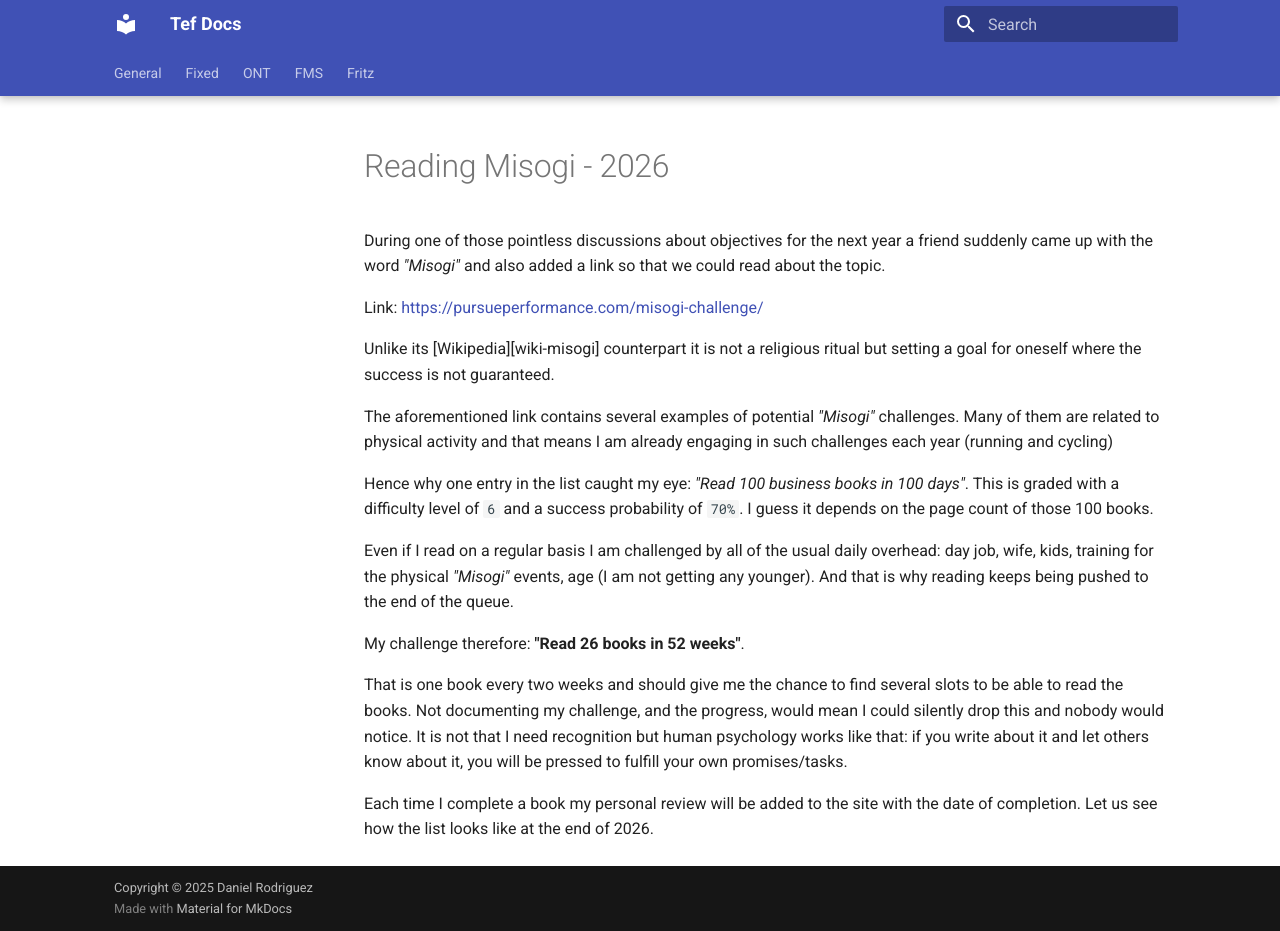
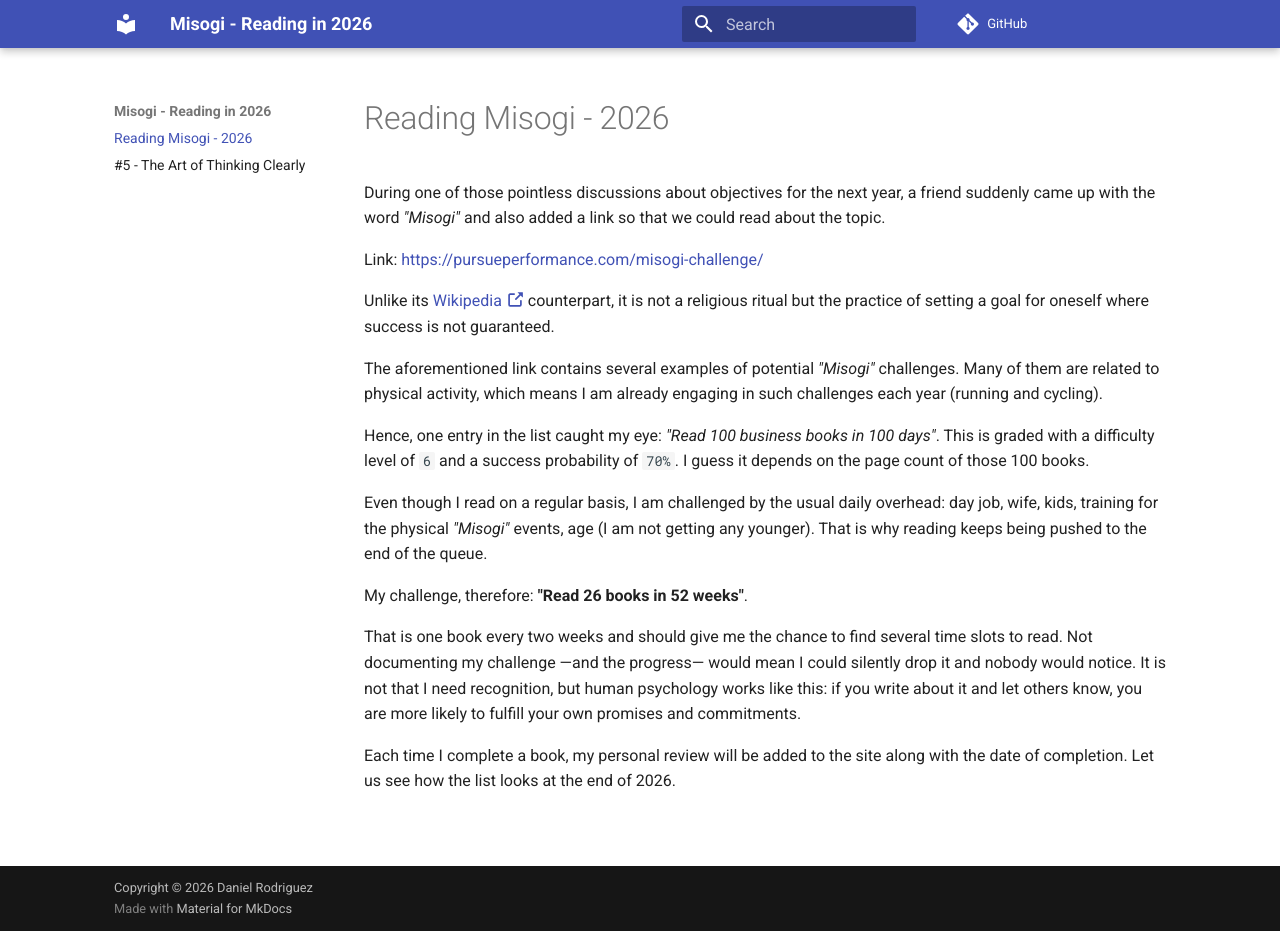
Before and after one commit to mementum/misogi-reading-2026, an MkDocs documentation site: the page built from docs/index.md, in a window 1280 px wide and 931 px high. Built offline with MkDocs 1.6.1 and Material for MkDocs 9.7.7, drawn with Linux system fonts in a browser that asks for light colours; comment, search, counter and statistics services are not loaded.

Commit message:
Some corrections/improvements to project
Book #5 (from notes) added

```diff
--- a/docs/index.md
+++ b/docs/index.md
@@ -1,33 +1,21 @@
 # Reading Misogi - 2026
 
-During one of those pointless discussions about objectives for the next year a friend
-suddenly came up with the word *"Misogi"* and also added a link so that we could read
-about the topic.
+During one of those pointless discussions about objectives for the next year, a friend suddenly came up with the word *"Misogi"* and also added a link so that we could read about the topic.
 
 Link: <https://pursueperformance.com/misogi-challenge/>
 
-Unlike its [Wikipedia][wiki-misogi] counterpart it is not a religious ritual but setting
-a goal for oneself where the success is not guaranteed.
+Unlike its [Wikipedia :octicons-link-external-16:][wiki-misogi]{:target=_blank} counterpart, it is not a religious ritual but the practice of setting a goal for oneself where success is not guaranteed.
 
-The aforementioned link contains several examples of potential *"Misogi"* challenges.
-Many of them are related to physical activity and that means I am already engaging in
-such challenges each year (running and cycling)
+[wiki-misogi]: https://en.wikipedia.org/wiki/Misogi
 
-Hence why one entry in the list caught my eye: *"Read 100 business books in 100 days"*.
-This is graded with a difficulty level of `6` and a success probability of `70%`. I guess
-it depends on the page count of those 100 books.
+The aforementioned link contains several examples of potential *"Misogi"* challenges. Many of them are related to physical activity, which means I am already engaging in such challenges each year (running and cycling).
 
-Even if I read on a regular basis I am challenged by all of the usual daily overhead: day
-job, wife, kids, training for the physical *"Misogi"* events, age (I am not getting any
-younger). And that is why reading keeps being pushed to the end of the queue.
+Hence, one entry in the list caught my eye: *"Read 100 business books in 100 days"*. This is graded with a difficulty level of `6` and a success probability of `70%`. I guess it depends on the page count of those 100 books.
 
-My challenge therefore: **"Read 26 books in 52 weeks"**.
+Even though I read on a regular basis, I am challenged by the usual daily overhead: day job, wife, kids, training for the physical *"Misogi"* events, age (I am not getting any younger). That is why reading keeps being pushed to the end of the queue.
 
-That is one book every two weeks and should give me the chance to find several slots to
-be able to read the books. Not documenting my challenge, and the progress, would mean I
-could silently drop this and nobody would notice. It is not that I need recognition but
-human psychology works like that: if you write about it and let others know about it, you
-will be pressed to fulfill your own promises/tasks.
+My challenge, therefore: **"Read 26 books in 52 weeks"**.
 
-Each time I complete a book my personal review will be added to the site with the date of
-completion. Let us see how the list looks like at the end of 2026.
+That is one book every two weeks and should give me the chance to find several time slots to read. Not documenting my challenge —and the progress— would mean I could silently drop it and nobody would notice. It is not that I need recognition, but human psychology works like this: if you write about it and let others know, you are more likely to fulfill your own promises and commitments.
+
+Each time I complete a book, my personal review will be added to the site along with the date of completion. Let us see how the list looks at the end of 2026.
--- a/mkdocs.yml
+++ b/mkdocs.yml
@@ -1,9 +1,11 @@
-site_name: Tef Docs
-# site_url:
-site_description: Some Internal Documention
+site_name: Misogi - Reading in 2026
+site_url: https://mementum.github.io/misogi-reading-2026/
+site_description: Misogi - Reading 26 Books in 52 Weeks
 site_author: Daniel Rodriguez
-# repo_url:
-copyright: Copyright &copy; 2025 Daniel Rodriguez
+repo_url: https://github.com/mementum/misogi-reading-2026/
+copyright: Copyright &copy; 2026 Daniel Rodriguez
+# No need to redefine docs_dir, standard layout
+# docs_dir: ''
 
 extra_css:
   - stylesheets/extra.css
@@ -19,8 +21,8 @@ theme:
     - navigation.instant
     - navigation.instant.progress
     - navigation.sections
-    - navigation.tabs
-    - navigation.tabs.sticky
+    # - navigation.tabs
+    # - navigation.tabs.sticky
     - navigation.top
     - navigation.tracking
     - toc.follow
@@ -53,28 +55,5 @@ markdown_extensions:
   - pymdownx.tilde
 
 nav:
-  - General:
-    - general/index.md
-    - general/fakeclient.md
-    - general/cyberresilience.md
-    - general/misc.md
-  - Fixed:
-    - devices/o2/index.md
-    - devices/o2/7741/index.md
-    - devices/o2/6741/index.md
-  - ONT:
-    - devices/ont/index.md
-    - devices/ont/ugg-vlan-faking.md
-    - devices/ont/ugg-mitra.md
-    - devices/ont/ugg-askey.md
-  - FMS:
-    - devices/fms/index.md
-  - Fritz:
-    - General:
-      - devices/fritz/index.md
-    - Fiber:
-      - devices/fritz/fiber/index.md
-      - devices/fritz/fiber/5530.md
-    - Cable:
-      - devices/fritz/cable/index.md
-      - devices/fritz/cable/ntp-ipv6.md
+  - index.md
+  - 05-2026-01-19-the-art-of-thinking-clearly.md
```
Also changed, not shown: docs/05-2026-01-19-the-art-of-thinking-clearly.md (added, +27 -0 lines), 4 other files.
